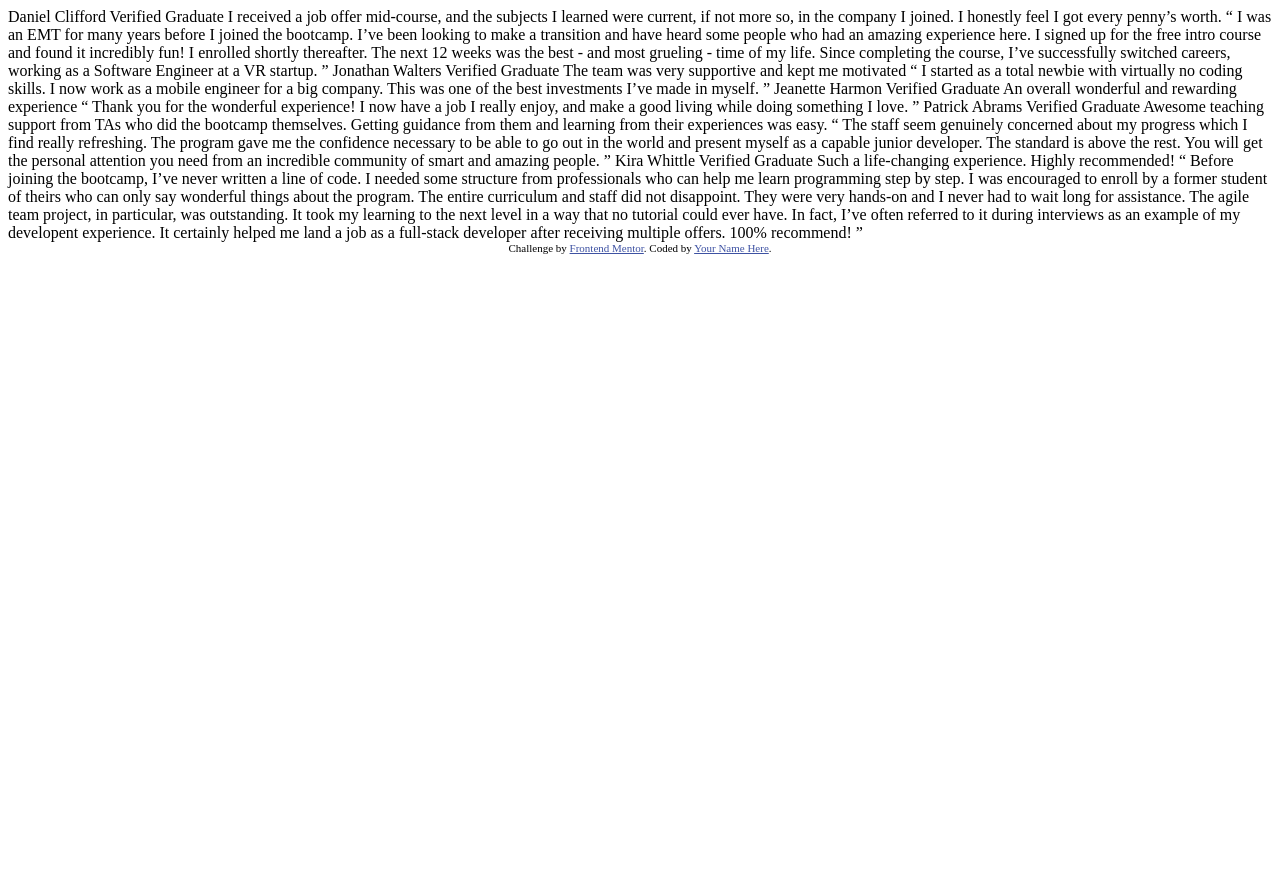
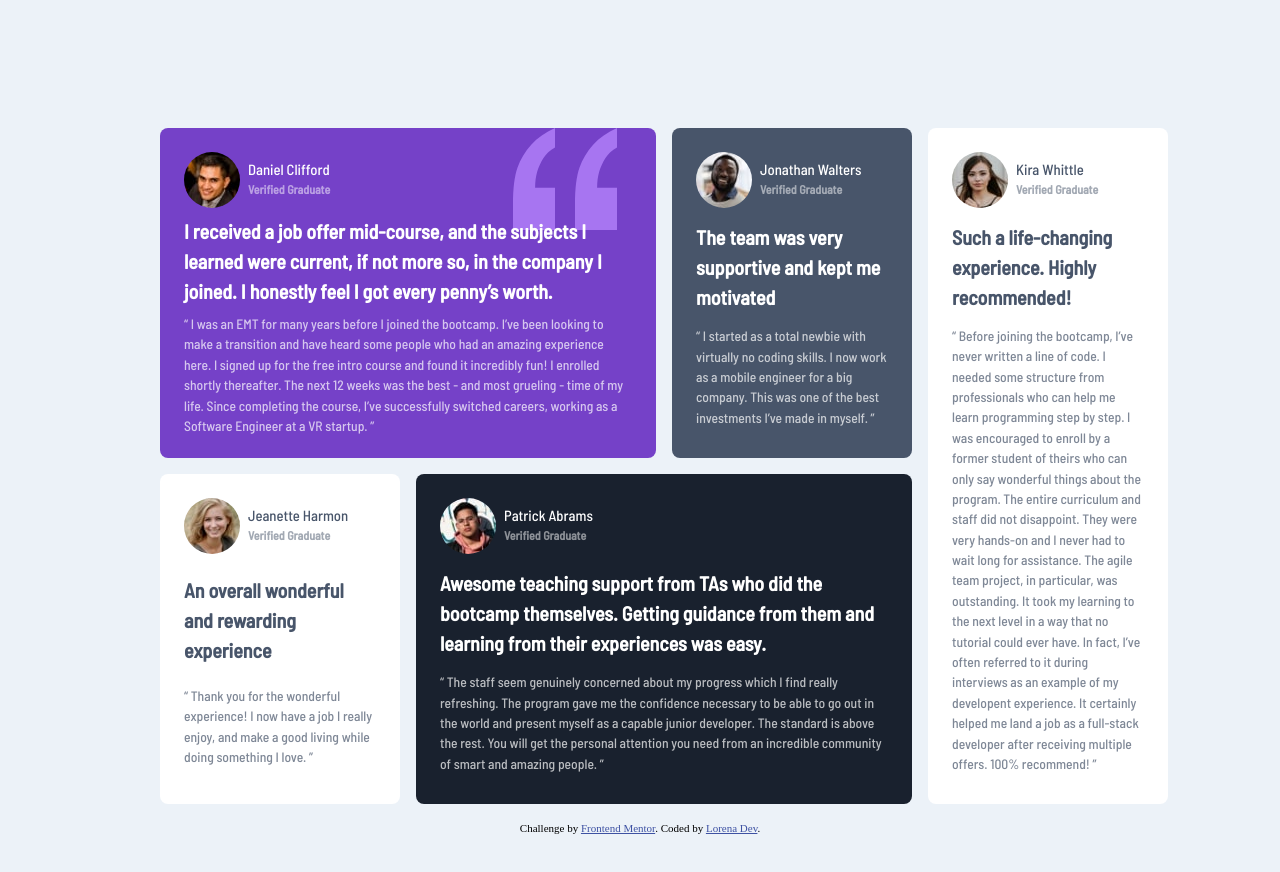
Before and after one commit to cas1092/testimonials-grid-section-main, a plain HTML site: page index.html in a window 1280 px wide. Before the commit the page ends 800 px from the top, so only its background shows below. Drawn offline with Linux system fonts and the light colour scheme.

Commit message:
final summit

```diff
--- /dev/null
+++ b/StyleSheet.css
@@ -0,0 +1,240 @@
+/* Box sizing rules */
+*,
+*::before,
+*::after {
+    box-sizing: border-box;
+}
+
+/* Remove default margin */
+body,
+h1,
+h2,
+h3,
+h4,
+p,
+figure,
+blockquote,
+dl,
+dd {
+    margin: 0;
+}
+
+/* Remove list styles on ul, ol elements with a list role, which suggests default styling will be removed */
+ul[role='list'],
+ol[role='list'] {
+    list-style: none;
+}
+
+/* Set core root defaults */
+html:focus-within {
+    scroll-behavior: smooth;
+}
+
+/* Set core body defaults */
+body {
+    min-height: 100vh;
+    text-rendering: optimizeSpeed;
+    line-height: 1.5;
+}
+
+/* A elements that don't have a class get default styles */
+a:not([class]) {
+    text-decoration-skip-ink: auto;
+}
+
+/* Make images easier to work with */
+img,
+picture {
+    max-width: 100%;
+    display: block;
+}
+
+/* Inherit fonts for inputs and buttons */
+input,
+button,
+textarea,
+select {
+    font: inherit;
+}
+
+/* Remove all animations, transitions and smooth scroll for people that prefer not to see them */
+@media (prefers-reduced-motion: reduce) {
+    html:focus-within {
+        scroll-behavior: auto;
+    }
+
+    *,
+    *::before,
+    *::after {
+        animation-duration: 0.01ms !important;
+        animation-iteration-count: 1 !important;
+        transition-duration: 0.01ms !important;
+        scroll-behavior: auto !important;
+    }
+}
+
+:root {
+    --Moderateviolet: hsl(263, 55%, 52%);
+    --Verydarkgrayishblue: hsl(217, 19%, 35%);
+    --Verydarkblackishblue: hsl(219, 29%, 14%);
+    --White: hsl(0, 0%, 100%);
+    --Lightgray: hsl(0, 0%, 81%);
+    --Lightgrayishblue: hsl(210, 46%, 95%);
+}
+@font-face{
+    src:url(fonts/BarlowSemiCondensed-Medium.ttf);
+    font-family:Barlow;
+}
+@font-face {
+    src: url(fonts/BarlowSemiCondensed-Medium.ttf);
+    font-family: Barlow-m;
+}
+
+body {
+    background-color: var(--Lightgrayishblue);
+
+}
+*{
+    box-sizing:content-box;
+}
+.container{
+    display:grid;
+    margin:2rem;
+    max-width:100%;
+    grid-row-gap:1rem;
+
+}
+
+img{
+    border-radius:50%;
+    float:left;
+    grid-row:1/3;
+    grid-column:1;
+    border: 3px solid initial;
+    justify-items:center;
+    min-width:3.5rem;
+
+}
+
+h1 {
+    font-size: 0.92rem;
+    font-weight: 500;
+    grid-row: 1;
+    grid-column: 2;
+    align-content: end;
+    text-align: left;
+    font-family: Barlow;
+}
+h2 {
+    font-size: 0.75rem;
+    font-weight: 600;
+    grid-row: 2;
+    grid-column: 2;
+    align-content: start;
+    text-align: left;
+    opacity: 0.5;
+    font-family: Barlow;
+}
+
+h3 {
+    font-size: 1.25rem;
+    font-weight: 600;
+    text-align: left;
+    font-family: Barlow;
+}
+
+
+p {
+
+    font-size: 0.85rem;
+    opacity: 0.7;
+    font-family: Barlow;
+}
+
+.daniel,
+.jonathan,
+.jeanette,
+.patrick,
+.kira{
+    border-radius:0.5rem;
+    padding:1.5rem;
+    display:grid;
+    grid-gap:0.5rem;
+    justify-content:space-evenly
+}
+
+.title {
+    display: grid;
+    grid-auto-columns: 3.5rem auto;
+    grid-auto-rows: 1.75rem auto;
+    max-width: 100%;
+    grid-column-gap: 0.5rem;
+    margin:0;
+
+
+}
+
+.daniel{
+    background-image: url(images/bg-pattern-quotation.svg);
+    background-repeat:no-repeat;
+    background-position-x:90%;
+    background-position-y:top;
+    background-color:var(--Moderateviolet);
+    color:var(--White);
+}
+.jonathan {
+
+    background-color: var(--Verydarkgrayishblue);
+    color: var(--White);
+}
+.jeanette,
+.kira{
+    background-color: var(--White);
+    color: var(--Verydarkgrayishblue);
+}
+.patrick {
+    background-color: var(--Verydarkblackishblue);
+    color: var(--White);
+}
+
+@media screen and (min-width: 600px) {
+    .container {
+        display: grid;
+        grid-auto-columns: 25% 25% 25% 25%;
+        grid-auto-rows: 50% 50%;
+        margin: 2rem;
+        max-width: 100%;
+        grid-gap: 1rem;
+    }
+    body {
+        margin:10%;
+    }
+
+    .daniel{
+        grid-row:1;
+        grid-column:1/3;
+    }
+    .jonathan {
+        grid-row: 1;
+        grid-column: 3;
+    }
+    .kira {
+        grid-row: 1/3;
+        grid-column: 4;
+    }
+    .jeanette {
+        grid-row: 2;
+        grid-column: 1;
+    }
+    .patrick{
+        grid-row:2;
+        grid-column:2/4;
+    }
+    .title {
+        display: grid;
+        grid-auto-columns: 3.5rem auto;
+        grid-auto-rows: 1.75rem 1.75rem;
+        grid-column-gap: 0.5rem;
+        max-width:100%;
+    }
+}
--- a/index.html
+++ b/index.html
@@ -7,6 +7,8 @@
   <link rel="icon" type="image/png" sizes="32x32" href="./images/favicon-32x32.png">
 
   <title>Frontend Mentor | [Challenge Name Here]</title>
+  <link rel="stylesheet" href="StyleSheet.css" />
+
 
   <!-- Feel free to remove these styles or customise in your own stylesheet 👍 -->
   <style>
@@ -15,50 +17,83 @@
   </style>
 </head>
 <body>
-  Daniel Clifford
-  Verified Graduate
+    <main>
+        <div class="container">
+            <div class="daniel">
+                <div class="title">
+                    <img src="images/image-daniel.jpg" />
+                    <h1>Daniel Clifford</h1>
+                    <h2>Verified Graduate</h2>
+                </div>
 
+                <h3>
                     I received a job offer mid-course, and the subjects I learned were current, if not more so,
                     in the company I joined. I honestly feel I got every penny’s worth.
+                </h3>
 
+                <p>
                     “ I was an EMT for many years before I joined the bootcamp. I’ve been looking to make a
                     transition and have heard some people who had an amazing experience here. I signed up
                     for the free intro course and found it incredibly fun! I enrolled shortly thereafter.
                     The next 12 weeks was the best - and most grueling - time of my life. Since completing
                     the course, I’ve successfully switched careers, working as a Software Engineer at a VR startup. ”
+                </p>
 
-  Jonathan Walters
-  Verified Graduate
+            </div>
+            <div class="jonathan">
+                <div class="title">
+                    <img src="images/image-jonathan.jpg" />
+                    <h1>Jonathan Walters</h1>
+                    <h2>Verified Graduate</h2>
+                </div>
+                <h3>The team was very supportive and kept me motivated </h3>
 
-  The team was very supportive and kept me motivated
-
+                <p>
                     “ I started as a total newbie with virtually no coding skills. I now work as a mobile engineer
                     for a big company. This was one of the best investments I’ve made in myself. ”
-
-  Jeanette Harmon
-  Verified Graduate
-
-  An overall wonderful and rewarding experience
-
+                </p>
+            </div>
+            <div class="jeanette">
+                <div class="title">
+                    <img src="images/image-jeanette.jpg" />
+                    <h1>Jeanette Harmon</h1>
+                    <h2>Verified Graduate</h2>
+                </div>
+                <h3>An overall wonderful and rewarding experience</h3>
+                <p>
                     “ Thank you for the wonderful experience! I now have a job I really enjoy, and make a good living
                     while doing something I love. ”
+                </p>
 
-  Patrick Abrams
-  Verified Graduate
-
+            </div>
+            <div class="patrick">
+                <div class="title">
+                    <img src="images/image-patrick.jpg" />
+                    <h1>Patrick Abrams</h1>
+                    <h2>Verified Graduate</h2>
+                </div>
+                <h3>
                     Awesome teaching support from TAs who did the bootcamp themselves. Getting guidance from them and
                     learning from their experiences was easy.
+                </h3>
 
+                <p>
                     “ The staff seem genuinely concerned about my progress which I find really refreshing. The program
                     gave me the confidence necessary to be able to go out in the world and present myself as a capable
                     junior developer. The standard is above the rest. You will get the personal attention you need from
                     an incredible community of smart and amazing people. ”
+                </p>
+            </div>
+            <div class="kira">
+                <div class="title">
+                    <img src="images/image-kira.jpg" />
+                    <h1>Kira Whittle</h1>
+                    <h2>Verified Graduate </h2>
+                </div>
 
-  Kira Whittle
-  Verified Graduate
+                <h3>Such a life-changing experience. Highly recommended!</h3>
 
-  Such a life-changing experience. Highly recommended!
-
+                <p>
                     “ Before joining the bootcamp, I’ve never written a line of code. I needed some structure from
                     professionals who can help me learn programming step by step. I was encouraged to enroll by a former
                     student of theirs who can only say wonderful things about the program. The entire curriculum and staff
@@ -67,10 +102,16 @@
                     could ever have. In fact, I’ve often referred to it during interviews as an example of my developent
                     experience. It certainly helped me land a job as a full-stack developer after receiving multiple offers.
                     100% recommend! ”
+                </p>
+            </div>
+        </div>
+</main>
+    <footer>
 
         <div class="attribution">
             Challenge by <a href="https://www.frontendmentor.io?ref=challenge" target="_blank">Frontend Mentor</a>.
-    Coded by <a href="#">Your Name Here</a>.
+            Coded by <a href="https://github.com/cas1092/testimonials-grid-section-main">Lorena Dev</a>.
         </div>
+    </footer>
 </body>
 </html>
```
Also changed, not shown: fonts/BarlowSemiCondensed-Medium.ttf (added), fonts/BarlowSemiCondensed-Thin.ttf (added), 1 other file. Lines whose indentation alone changed are shown as unchanged.
